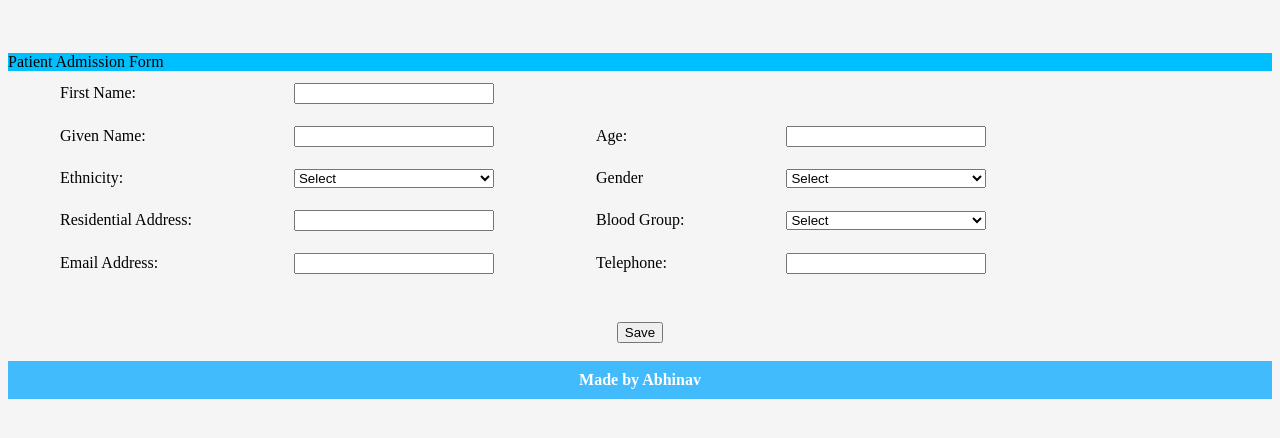
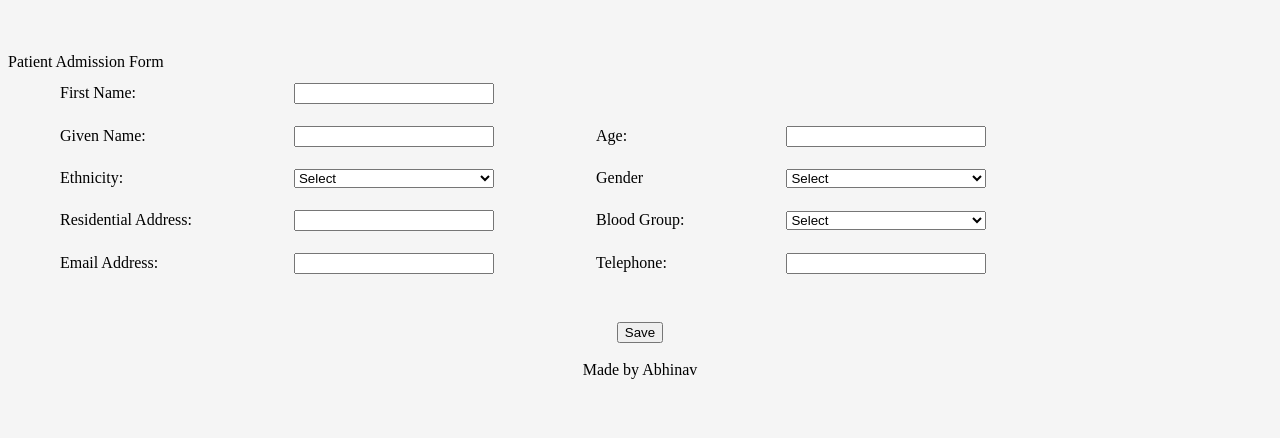
Before and after one commit to abj21/Projects, a plain HTML site: page Form.html in a window 1280 px wide. Shown: the part 134-572 px from the top of the page. Drawn offline with Linux system fonts and the light colour scheme.

Commit message:
Update Form.html

```diff
--- a/Form.html
+++ b/Form.html
@@ -25,7 +25,7 @@
 </head>
  <br><br><br>
 <body style="background-color:whitesmoke; color: black;">
-   <div style="background-color: #00BFFF;"text-align: center; color:white; text-align: center; padding:30px; font-weight: bold;>Patient Admission Form
+   <div>Patient Admission Form
     </div>
 
     <form>
@@ -92,7 +92,7 @@
         <div style="text-align: center;">
     <button type="submit">Save</button>
     <br><br>
-    <div style="background-color: #35b7fded; color: white; text-align: center; padding: 10px; font-weight: bold;">
+    <div >
     Made by Abhinav
 </div>
 
```
